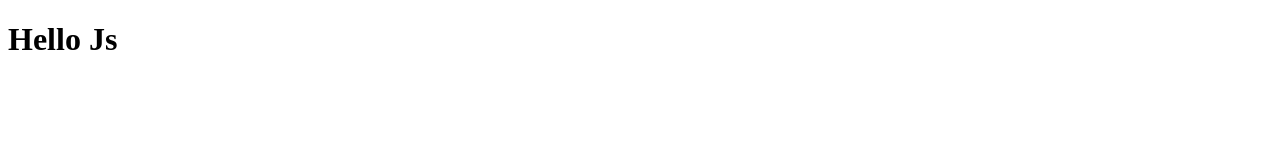
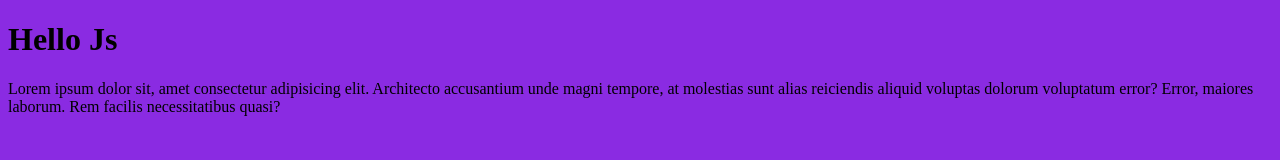
Before and after one commit to AliAhmed-developer24/HTML-CSS-Hacjathon, a plain HTML site: page index.html in a window 1280 px wide. Drawn offline with Linux system fonts and the light colour scheme.

Commit message:
Css added

```diff
--- a/index.html
+++ b/index.html
@@ -4,8 +4,18 @@
     <meta charset="UTF-8">
     <meta name="viewport" content="width=device-width, initial-scale=1.0">
     <title>Document</title>
+    <link rel="stylesheet" href="./style.css" type="text/css">
+
 </head>
 <body>
     <h1>Hello Js</h1>
+
+    <div>
+        <p>
+            Lorem ipsum dolor sit, amet consectetur adipisicing elit. Architecto accusantium unde magni tempore, at molestias sunt alias reiciendis aliquid voluptas dolorum voluptatum error? Error, maiores laborum. Rem facilis necessitatibus quasi?
+        </p>
+    </div>
+
+
 </body>
 </html>
--- /dev/null
+++ b/style.css
@@ -0,0 +1,3 @@
+body{
+    background-color: blueviolet;
+}
```
